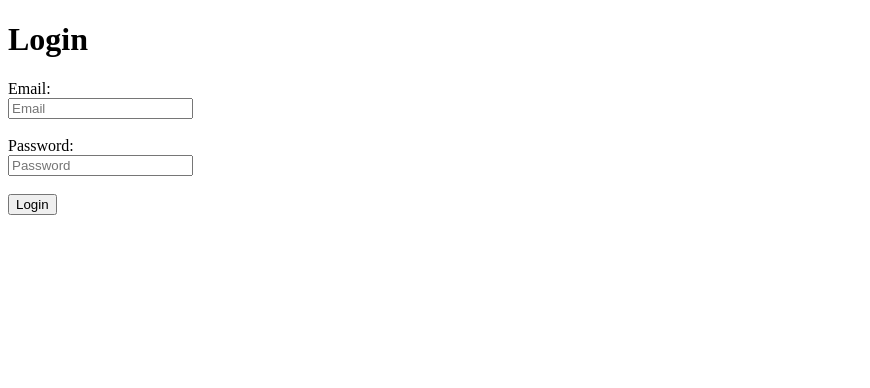
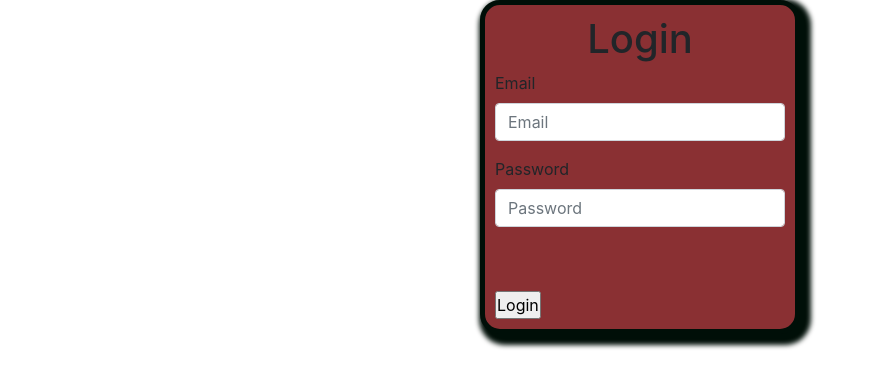
Before and after one commit to LiamMurray433/ScreenQuest, a PHP site: page /login.php in a window 1280 px wide. Shown: the top 388 px of the page, without its empty margins (0-870 px from the left). Run offline with PHP 8.4, Linux system fonts and the light colour scheme.

Commit message:
Styling login form

```diff
--- a/login.php
+++ b/login.php
@@ -2,30 +2,37 @@
 <html lang="en">
 
 <head>
-    <meta charset="UTF-8">
-    <meta name="viewport" content="width=device-width, initial-scale=1.0">
-    <title>User Login</title>
+    <!-- Required meta tags -->
+    <meta charset="utf-8">
+    <meta name="viewport"
+        content="width=device-width, initial-scale=1, shrink-to-fit=no">
+    <title>CRUD Practice!</title>
+    <link rel="stylesheet" href="main.css">
+    <!-- Bootstrap CSS -->
+    <link rel="stylesheet"
+        href="https://cdn.jsdelivr.net/npm/bootstrap@4.6.2/dist/css/bootstrap.min.css"
+        integrity="sha384-xOolHFLEh07PJGoPkLv1IbcEPTNtaed2xpHsD9ESMhqIYd0nLMwNLD69Npy4HI+N"
+        crossorigin="anonymous">
 </head>
 
 <body>
-    <h1>Login</h1>
-    <form action="login_action.php" method="post">
-        <label for="email">Email:</label><br>
-        <input type="text"
-            class="form-control"
-            placeholder="Email"
-            name="email"
-            required>
-        <br><br>
-        <label for="password">Password:</label><br>
-        <input type="password"
-            class="form-control"
-            placeholder="Password"
-            name="password"
-            required>
-        <br><br>
-        <input type="submit" value="Login">
-    </form>
+    <div class="login-wrapper">
+        <div class="login-container">
+            <h1 class="login-title">Login</h1>
+            <form action="login_action.php" method="post">
+                <div class="mb-3 form-input">
+                    <label for="email" class="form-label">Email</label>
+                    <input type="email" class="form-control" placeholder="Email" name="email" required>
+                </div>
+                <div class="mb-3 form-input">
+                    <label for="password" class="form-label">Password</label>
+                    <input type="password" class="form-control" placeholder="Password" name="password" required>
+                </div>
+                <br><br>
+                <input type="submit" value="Login">
+            </form>
+        </div>
+    </div>
 </body>
 
 </html>
--- a/main.css
+++ b/main.css
@@ -19,9 +19,16 @@
 
 body {
     font-family: 'Oswald', sans-serif;
-
     background-color: #EEF0F2;
     color: #000F08;
+    justify-content: center;
+    /* Horizontally center */
+    align-items: center;
+    /* Vertically center */
+}
+
+.nav-container {
+    width: 100%;
 }
 
 .custom-navbar {
@@ -65,3 +72,26 @@ body {
     transition: color 0.3s;
 
 }
+
+.login-wrapper {
+    display: flex;
+    flex-direction: column;
+    justify-content: center;
+    align-items: center;
+    margin: auto;
+    min-height: 100px;
+
+}
+
+.login-container {
+    padding: 10px;
+    width: 25%;
+    background-color: #8A3033;
+    border-radius: 20px;
+    border: 5px solid #000F08;
+    box-shadow: 5px 5px 5px 6px #000F08
+}
+
+.login-title {
+    text-align: center;
+}
```
